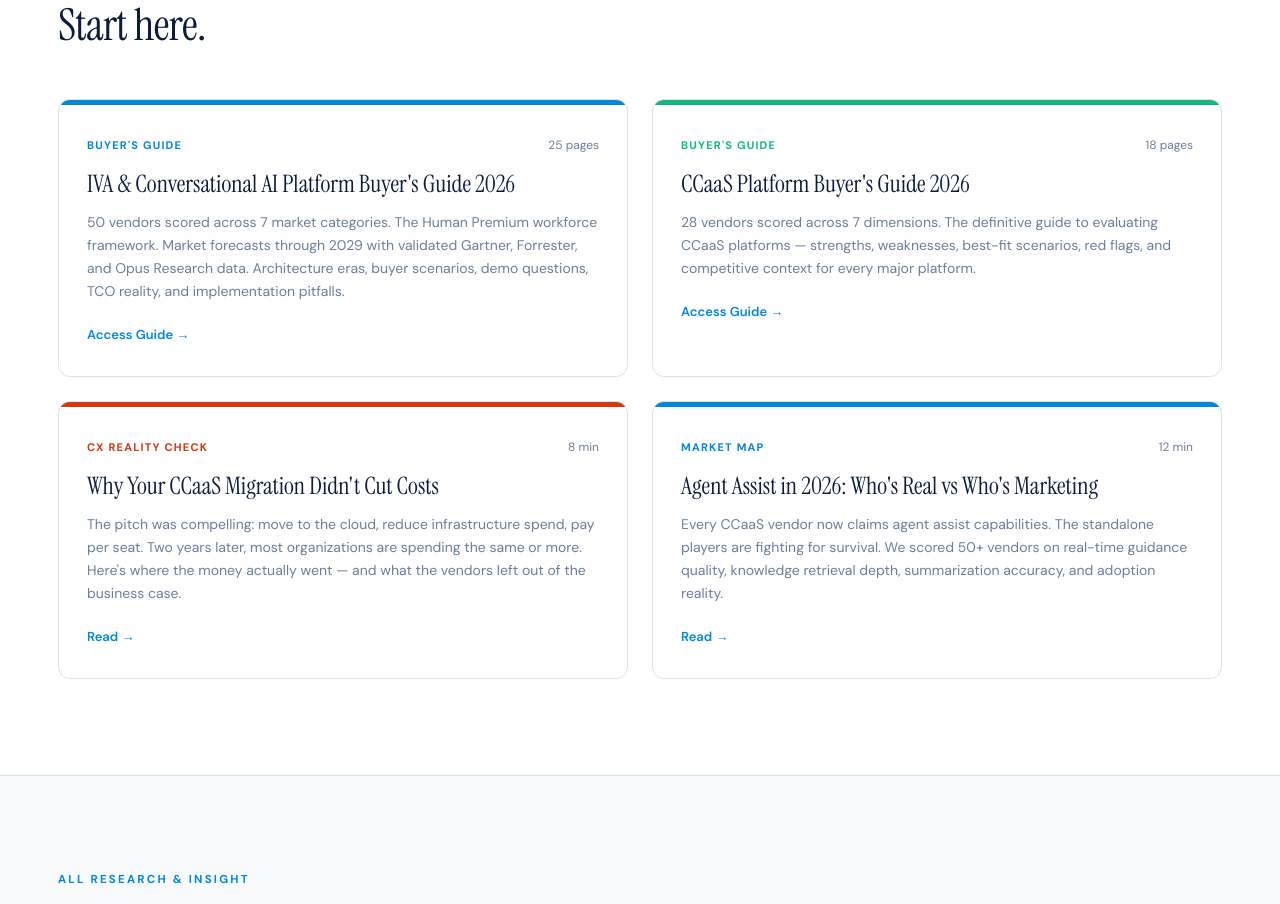
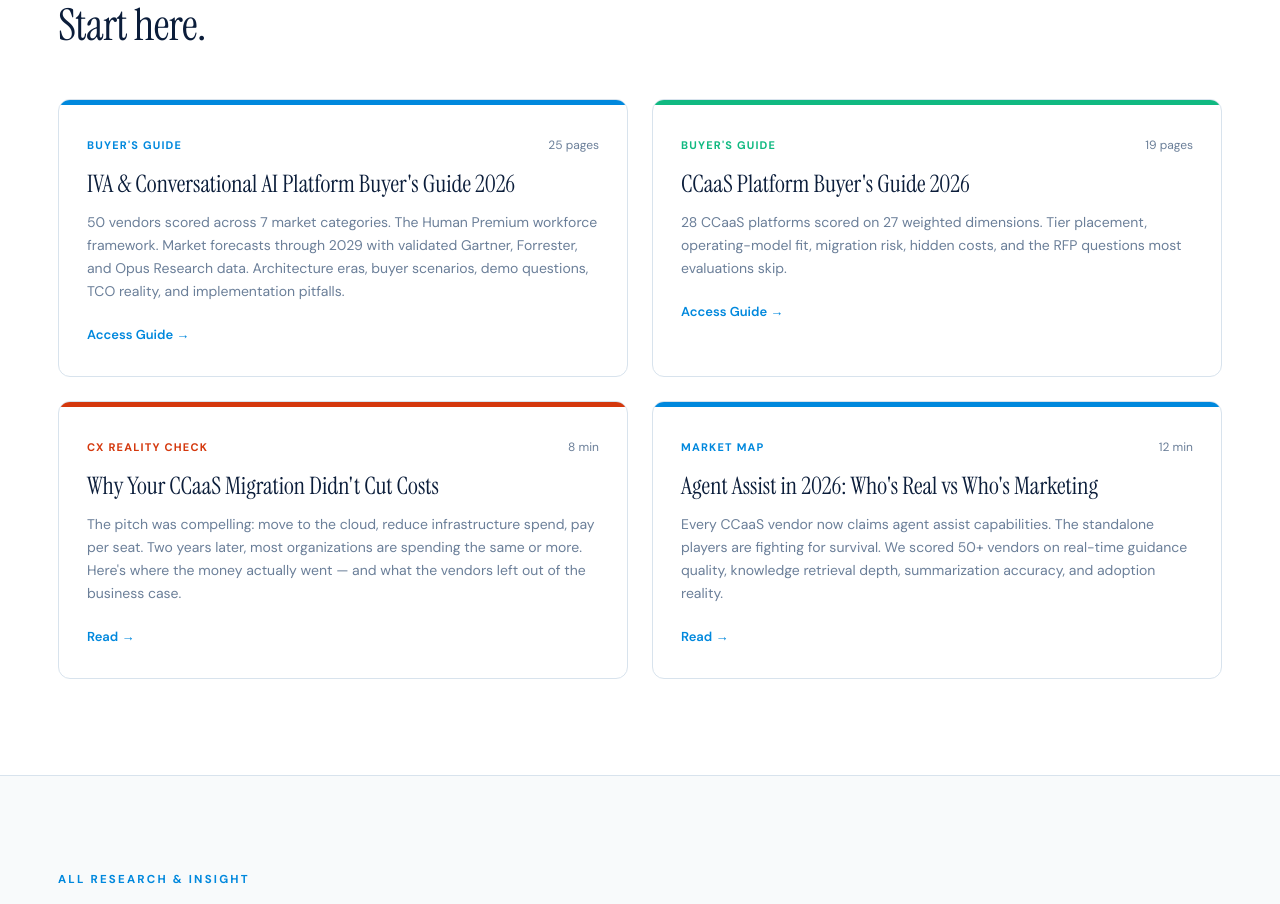
Before and after one commit to thomasbakerj-lgtm/CENTER-OF-CX, a React (Vite) app: page /research in a window 1280 px wide. Shown: the part 1180-2084 px from the top of the page. Built offline with nearby package versions, Linux system fonts and the light colour scheme; no server answers.

Commit message:
Update Research.jsx

```diff
--- a/Research.jsx
+++ b/Research.jsx
@@ -154,9 +154,9 @@ function FeaturedArticles() {
       href: "/research/iva-buyer-guide",
     },
     {
-      tag: "Buyer's Guide", color: "#10B981", read: "18 pages",
+      tag: "Buyer's Guide", color: "#10B981", read: "19 pages",
       title: "CCaaS Platform Buyer's Guide 2026",
-      desc: "28 vendors scored across 7 dimensions. The definitive guide to evaluating CCaaS platforms — strengths, weaknesses, best-fit scenarios, red flags, and competitive context for every major platform.",
+      desc: "28 CCaaS platforms scored on 27 weighted dimensions. Tier placement, operating-model fit, migration risk, hidden costs, and the RFP questions most evaluations skip.",
       href: "/research/ccaas-buyer-guide",
     },
     {
```
